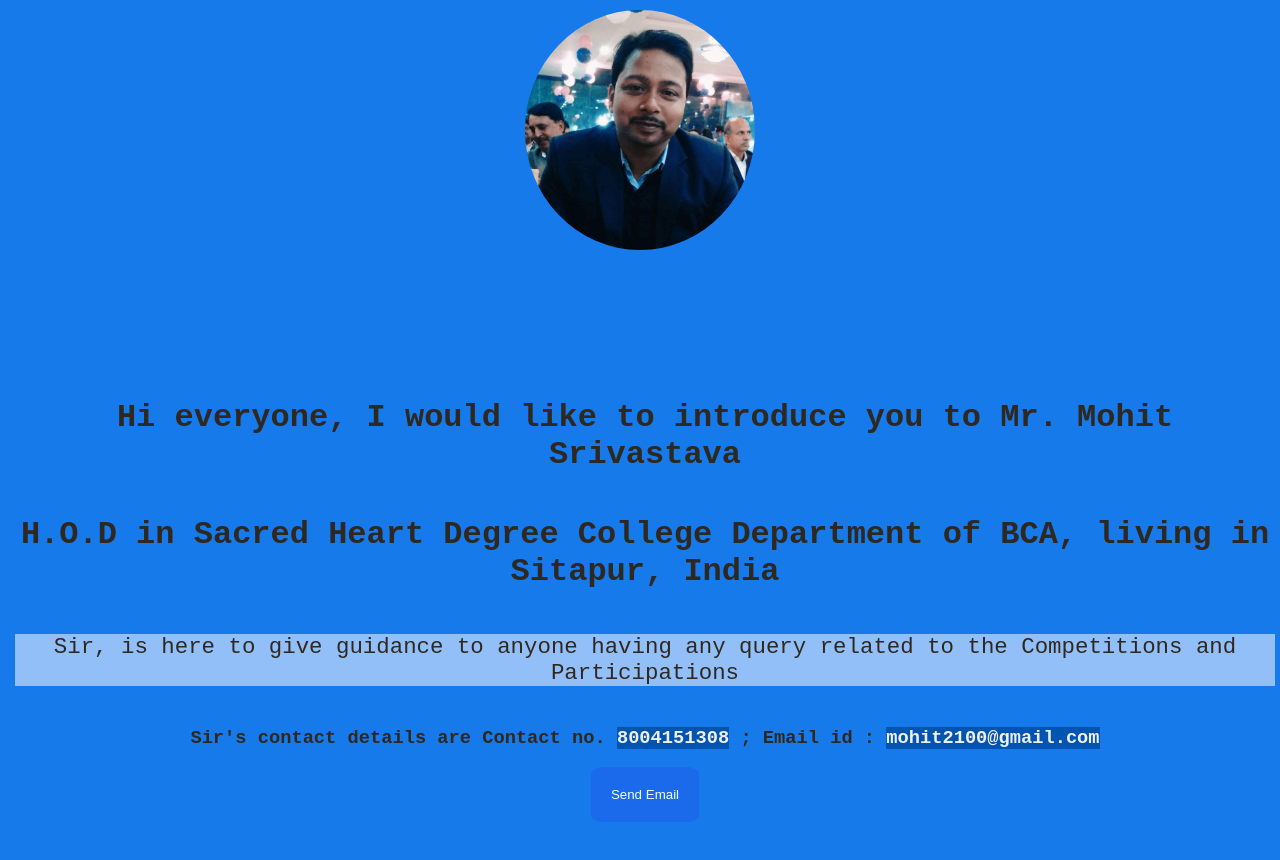
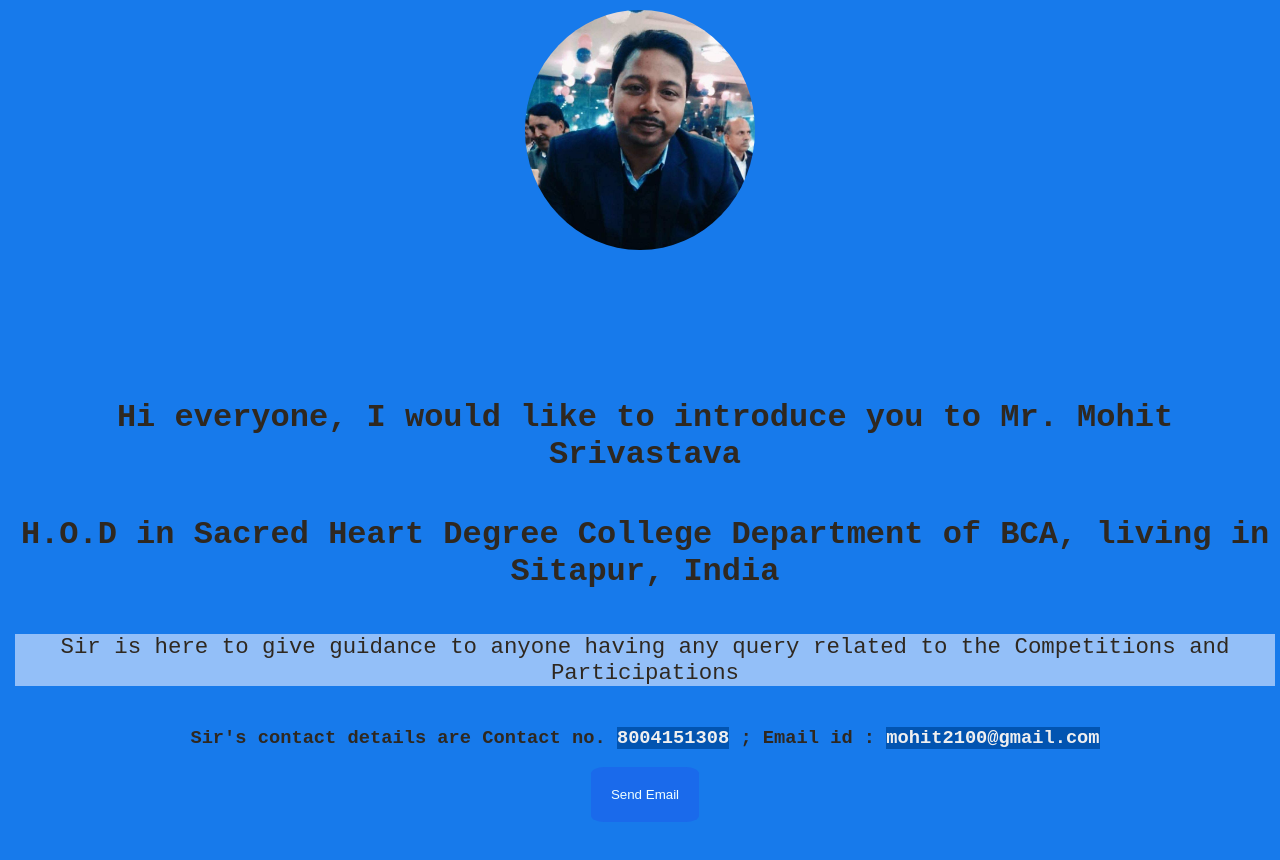
Before and after one commit to MSAndromeda/ContactUsSummerClash.github.io, a plain HTML site: page index.html in a window 1280 px wide. Drawn offline with Linux system fonts and the light colour scheme.

Commit message:
Corrections

```diff
--- a/index.html
+++ b/index.html
@@ -15,7 +15,7 @@
     <div id="content">
         <h1>Hi everyone, I would like to introduce you to Mr. Mohit Srivastava</h1>
         <h1>H.O.D in Sacred Heart Degree College Department of BCA, living in Sitapur, India</h1>
-        <p style="background-color: rgb(147, 191, 248);">Sir, is here to give guidance to anyone having any query related to the Competitions and Participations</p>
+        <p style="background-color: rgb(147, 191, 248);">Sir is here to give guidance to anyone having any query related to the Competitions and Participations</p>
         <h3> Sir's contact details are Contact no. <span>8004151308</span> ; Email id : <span>mohit2100@gmail.com</span> </h3>
         <button><a href="mailto: mohit2100@gmail.com" target="_blank">Send Email</a></button>
     </div>
```
